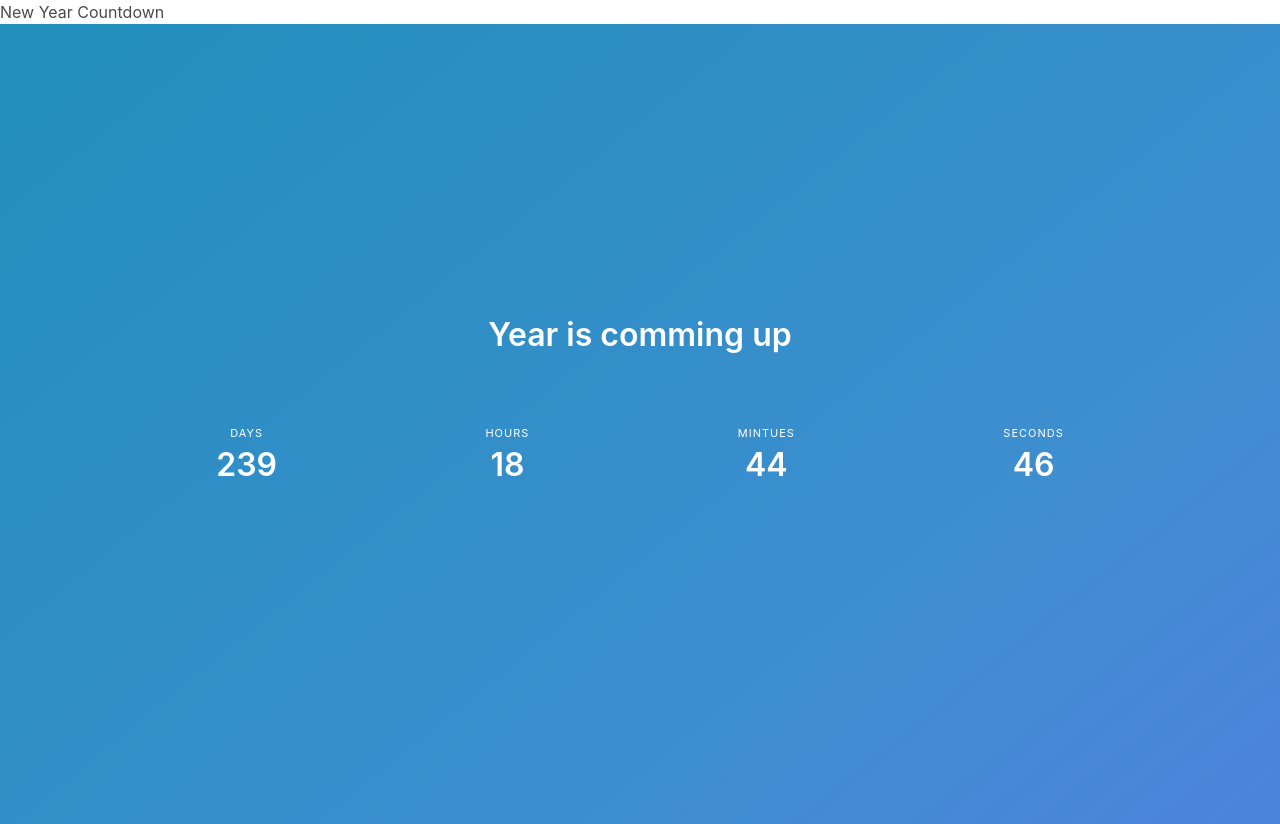
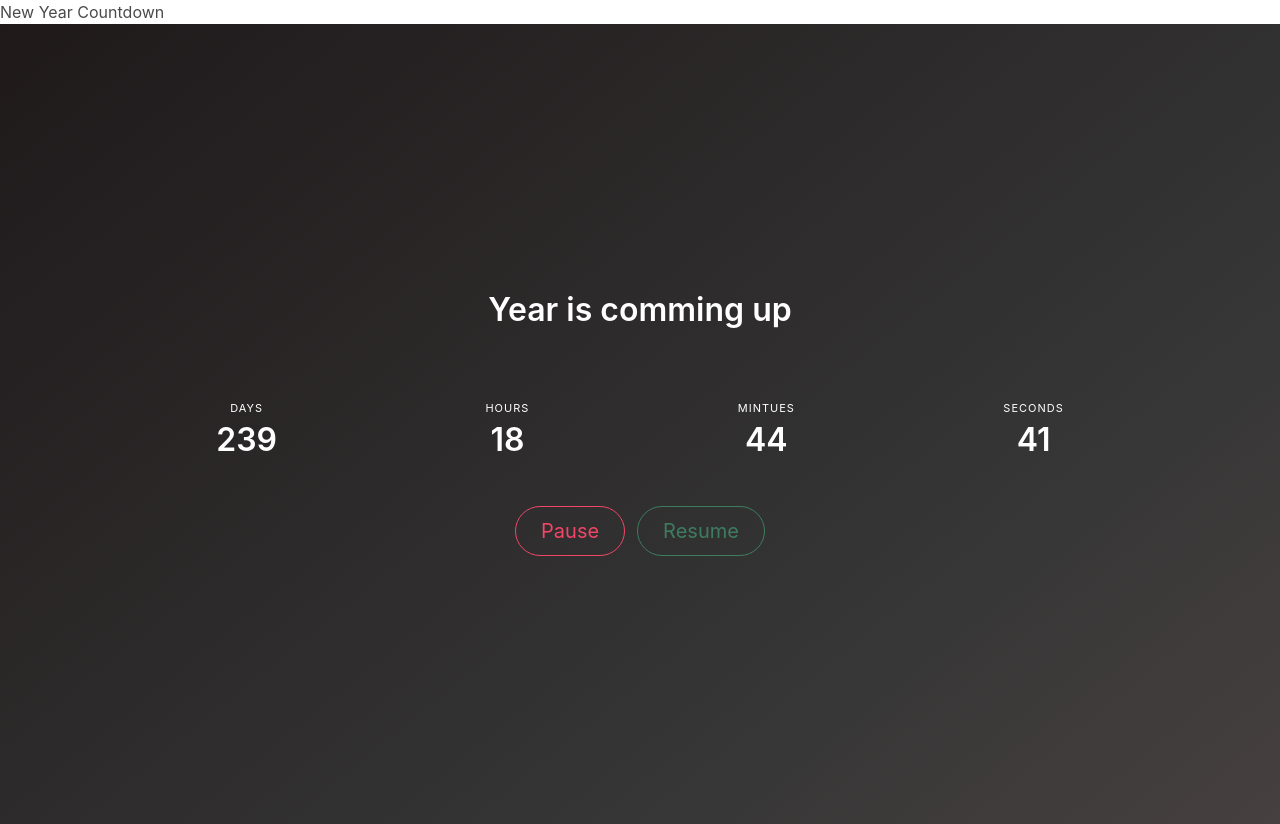
Before and after one commit to hyosunko/React-Countdown, a React (Create React App) app: page / in a window 1280 px wide. Built offline with nearby package versions, Linux system fonts and the light colour scheme.

Commit message:
add control to countdown

```diff
--- a/src/App.js
+++ b/src/components/App.js
@@ -1,5 +1,5 @@
 import React from "react";
-import Countdown from "./components/Countdown";
+import Countdown from "./Countdown";
 
 function App() {
   return (
--- /dev/null
+++ b/src/components/Controls.js
@@ -0,0 +1,27 @@
+import React from "react";
+
+const Controls = ({ pause, onPausedToggle }) => (
+  <div className="field is-grouped is-grouped-centered">
+    {console.log(pause)}
+    <p className="control">
+      <button
+        className="button is-danger is-outlined is-rounded is-medium"
+        disabled={pause}
+        onClick={onPausedToggle}
+      >
+        Pause
+      </button>
+    </p>
+    <p className="control">
+      <button
+        className="button is-success is-outlined is-rounded is-medium"
+        disabled={!pause}
+        onClick={onPausedToggle}
+      >
+        Resume
+      </button>
+    </p>
+  </div>
+);
+
+export default Controls;
--- a/src/components/Countdown.js
+++ b/src/components/Countdown.js
@@ -1,12 +1,24 @@
 import React from "react";
 import moment from "moment";
+import Controls from "./Controls";
 
 class Countdown extends React.Component {
   constructor(props) {
     super(props);
     this.state = {
-      interval: this.getRemainingTime()
+      interval: this.getRemainingTime(),
+      pause: false
     };
+  }
+
+  componentDidMount() {
+    this.interval = setInterval(() => {
+      this.setState({ interval: this.getRemainingTime() });
+    }, 1000);
+  }
+
+  componentWillUnmount() {
+    clearInterval(this.interval);
   }
 
   getRemainingTime() {
@@ -16,10 +28,24 @@ class Countdown extends React.Component {
     return moment.duration(diff);
   }
 
+  togglePaused = () => {
+    this.setState((prevState, props) => {
+      const pause = !prevState.pause;
+      if (pause) {
+        clearInterval(this.interval);
+      } else {
+        this.interval = setInterval(() => {
+          this.setState({ interval: this.getRemainingTime() });
+        }, 1000);
+      }
+      return { pause };
+    });
+  };
+
   render() {
-    const { interval } = this.state;
+    const { interval, pause } = this.state;
     return (
-      <section className="hero is-info is-bold is-fullheight has-text-centered">
+      <section className="hero is-dark is-bold is-fullheight has-text-centered">
         <div className="hero-body">
           <div className="container">
             <h1 className="title">Year is comming up</h1>
@@ -51,6 +77,7 @@ class Countdown extends React.Component {
                 </div>
               </nav>
             </div>
+            <Controls pause={pause} onPausedToggle={this.togglePaused} />
           </div>
         </div>
       </section>
--- a/src/index.js
+++ b/src/index.js
@@ -1,6 +1,6 @@
 import React from "react";
 import { render } from "react-dom";
-import App from "./App";
+import App from "./components/App";
 
 import "bulma/css/bulma.css";
 
```
